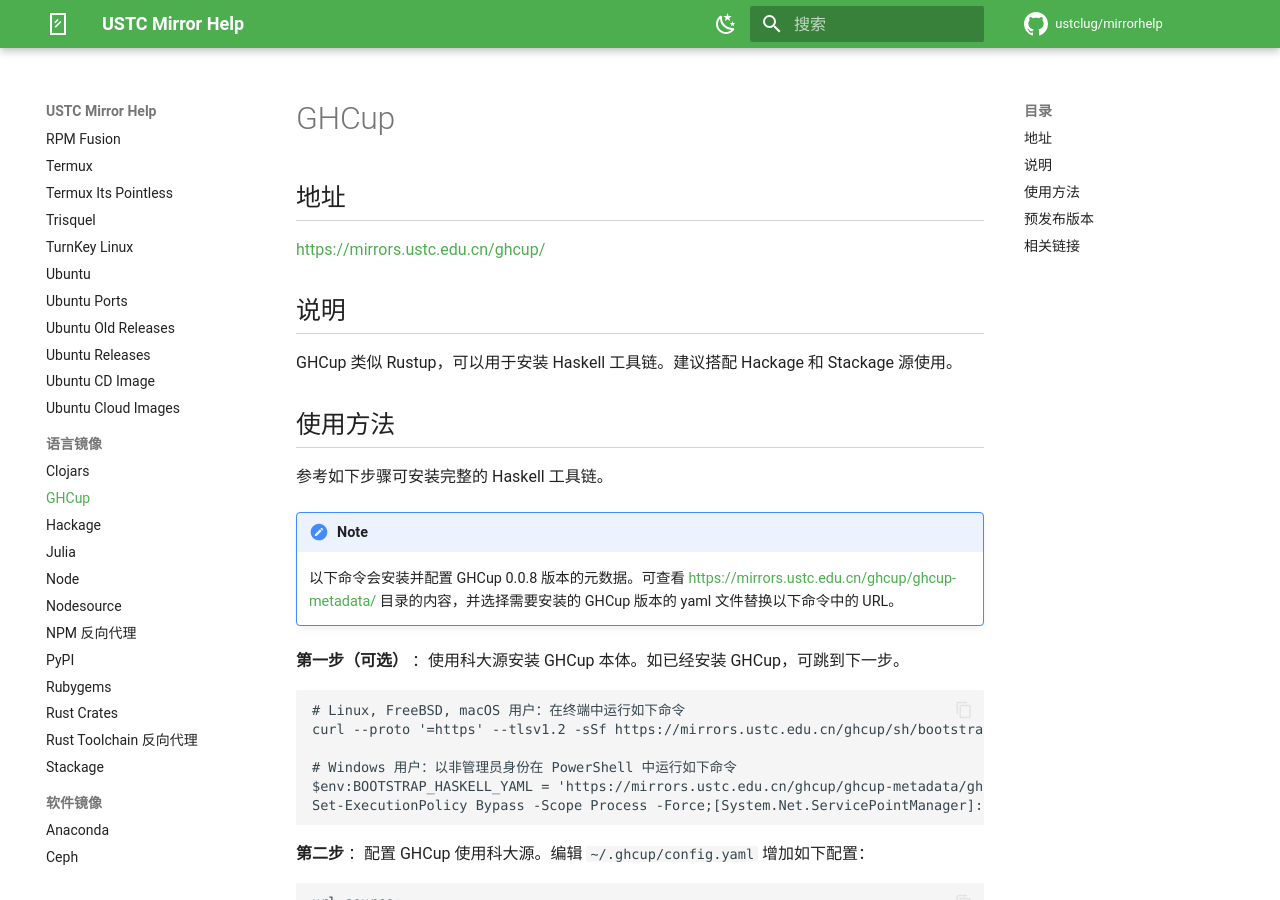
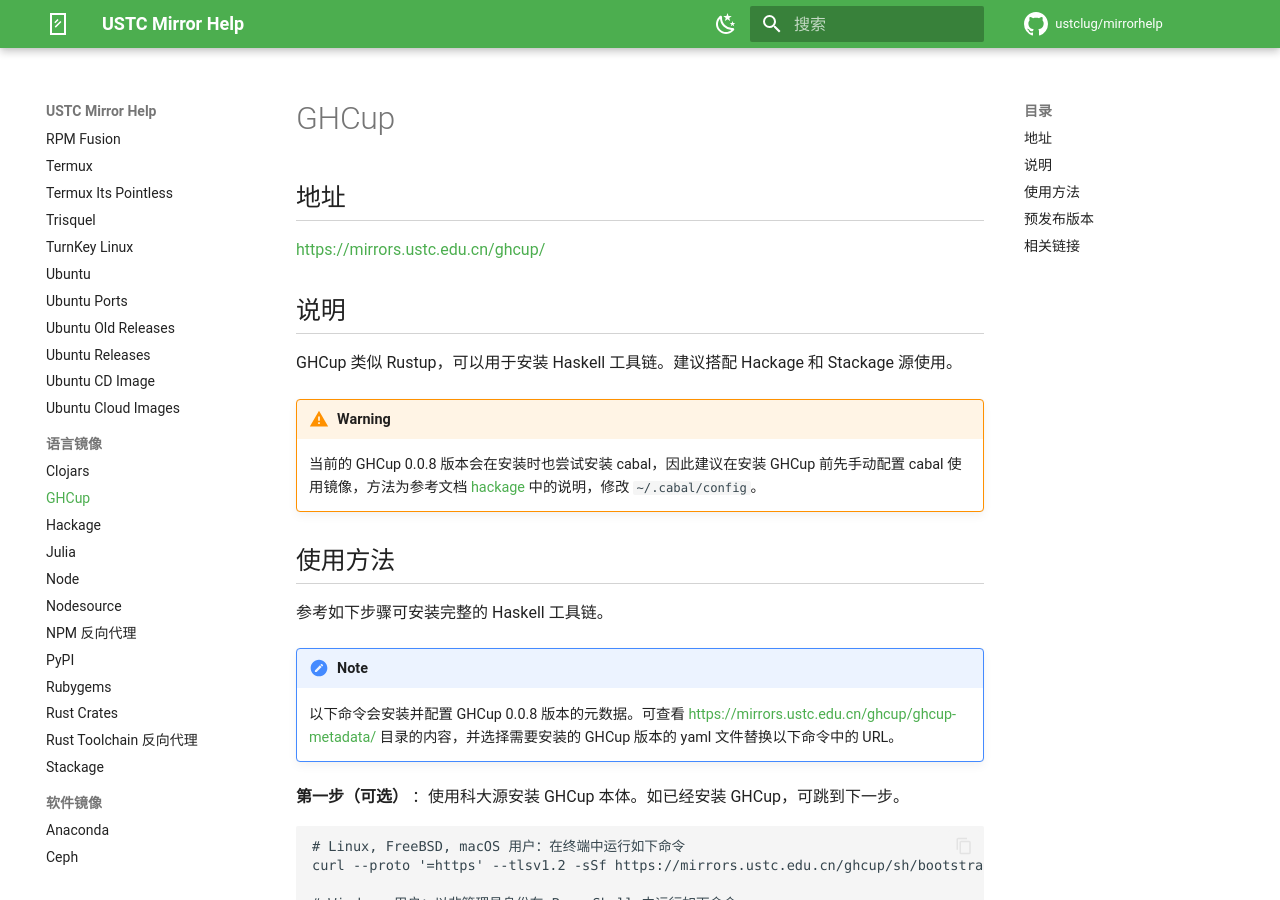
Before and after one commit to ustclug/mirrorhelp, an MkDocs documentation site: the page built from docs/ghcup.md, in a window 1280 px wide and 900 px high. Built offline with MkDocs 1.6.1 and Material for MkDocs 9.7.7, drawn with Linux system fonts in a browser that asks for light colours; comment, search, counter and statistics services are not loaded.

Commit message:
update ghcup.md: inform users of the dependency of ghcup over hackage (#269)
* ghcup: update ghcup-0.0.7.yaml to ghcup-0.0.8.yaml
if not, ghcup will try to retrive ghcup-0.0.8.yaml from github

* fix: resolve issues

* update ghcup.md to inform visitors of the extra dependencies of hackage

* Apply suggestions from code review

Co-authored-by: taoky <taoky99@outlook.com>

* gather new text in one line

---------

Co-authored-by: TianKai Ma <tiankaima@163.com>
Co-authored-by: taoky <taoky99@outlook.com>

```diff
--- a/docs/ghcup.md
+++ b/docs/ghcup.md
@@ -8,6 +8,10 @@
 
 GHCup 类似 Rustup，可以用于安装 Haskell 工具链。建议搭配 Hackage 和
 Stackage 源使用。
+
+!!! warning
+
+    当前的 GHCup 0.0.8 版本会在安装时也尝试安装 cabal，因此建议在安装 GHCup 前先手动配置 cabal 使用镜像，方法为参考文档 [hackage](https://mirrors.ustc.edu.cn/help/hackage.html#cabal) 中的说明，修改 `~/.cabal/config`。
 
 ## 使用方法
 
```
